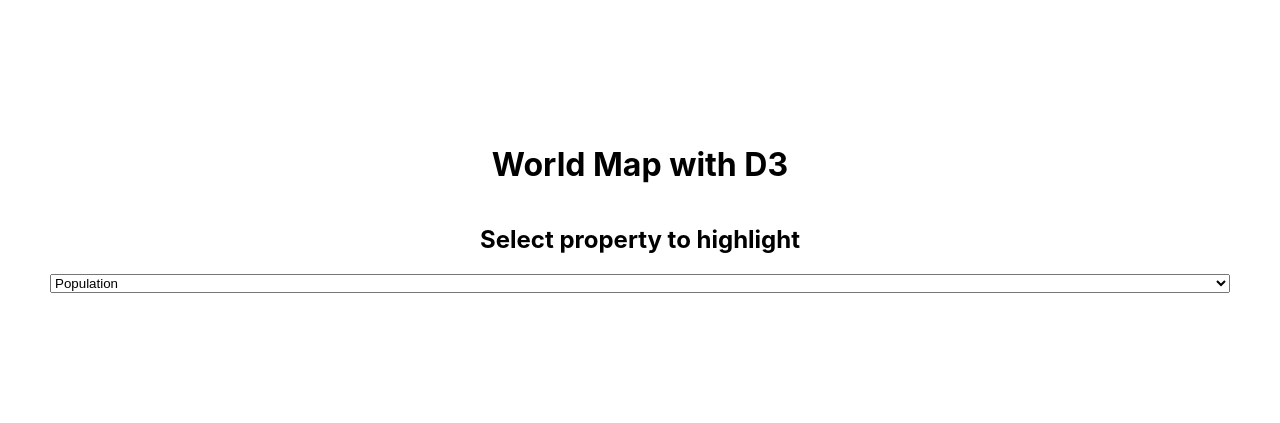
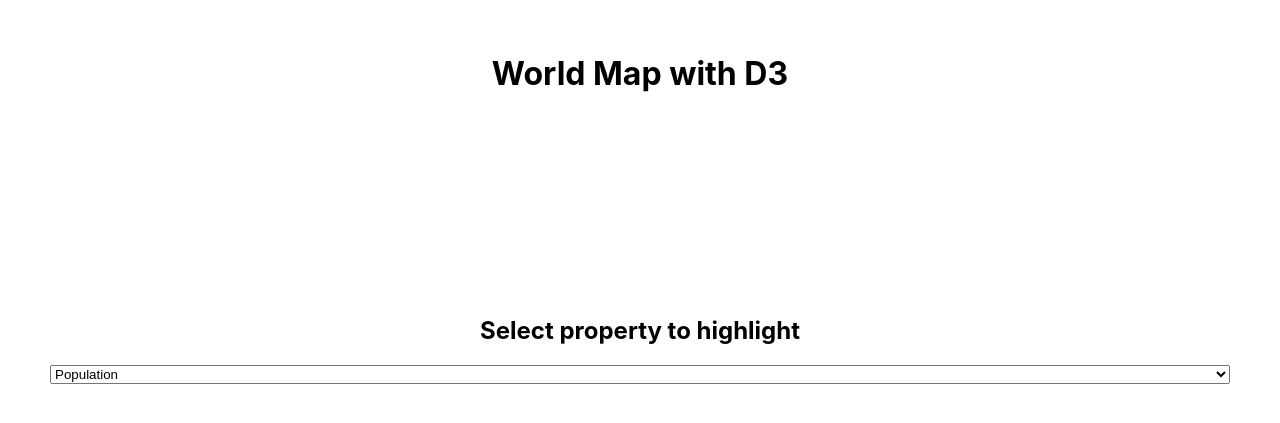
Before and after one commit to diannediamante/d3-charts, a React (Create React App) app: page / in a window 1280 px wide. Shown: the part 117-540 px from the top of the page. Built offline with nearby package versions, Linux system fonts and the light colour scheme.

Commit message:
Add initial codes for GeoChart.js

```diff
--- a/src/App.js
+++ b/src/App.js
@@ -16,7 +16,7 @@ function App() {
   return (
     <Fragment>
       <h1>World Map with D3</h1>
-      {/* <GeoChart data={data} property={property} /> */}
+      <GeoChart data={data} property={property} />
       <h2>Select property to highlight</h2>
       <select value={property} onChange={event=> tSParameterProperty(event.target.value)}>
         <option value="pop_est">Population</option>
--- a/src/GeoChart.js
+++ b/src/GeoChart.js
@@ -1,8 +1,24 @@
-import React from 'react'
+import React, { useRef, useEffect } from 'react'
+import { select } from 'd3';
+import useResizeObserver from './useResizeObserver';
 
-function GeoChart() {
+function GeoChart({data, property}) {
+    const svgRef = useRef();
+    const wrapperRef = useRef();
+    const dimensions = useResizeObserver(wrapperRef);
+
+    useEffect(() => {
+        const svg = select(svgRef.current);
+
+        //use resized dimensions
+        //but fallback to getBoundingClientRect, if no dimensions yet
+        const { width, height } =
+            dimensions || wrapperRef.current.getBoundingClientRect();
+    }, [data, dimensions, property]);
+
     return (
-        <div>
+        <div ref={wrapperRef} style={{ marginBottom: "2rem" }}>
+            <svg ref={svgRef}></svg>
 
         </div>
     )
```
